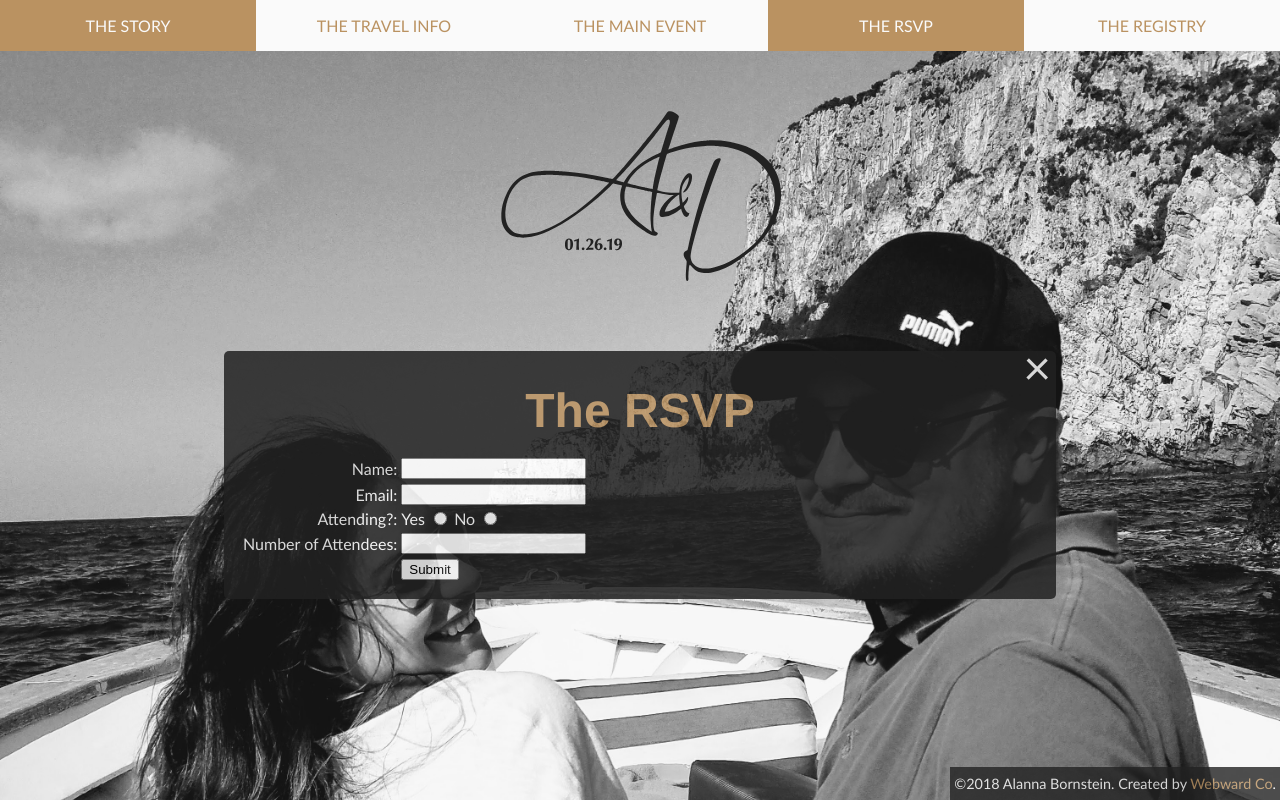
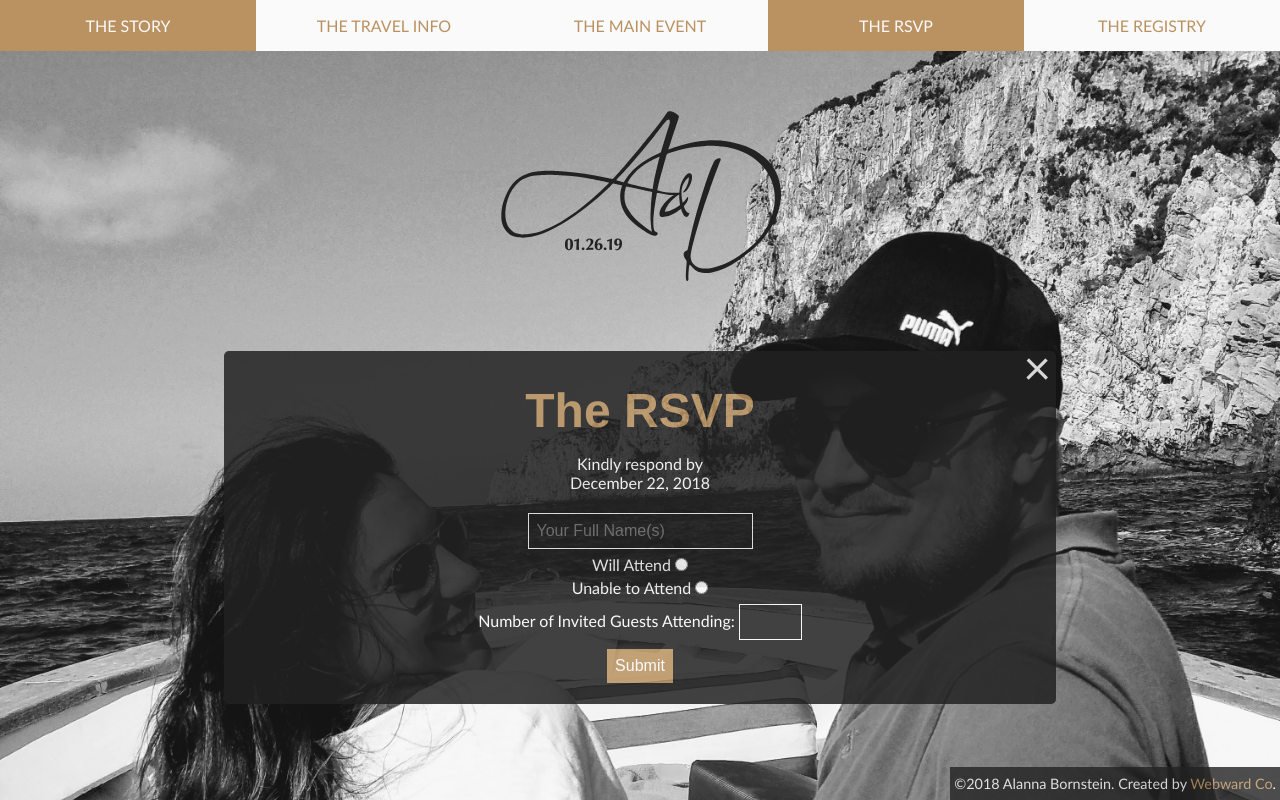
Before and after one commit to nhayward/ali-and-darren, a PHP site: page /rsvp/index.html in a window 1280 px wide. Run offline with PHP 8.4, Linux system fonts and the light colour scheme; some web fonts are replaced.

Commit message:
form improvements and two column content

```diff
--- a/css/style.css
+++ b/css/style.css
@@ -166,8 +166,25 @@ body {
       right: 5px;
       font-size: 3rem;
       cursor: pointer; }
-    body section#content-container #rsvp-form table td.label {
-      text-align: right; }
+    body section#content-container .column-section {
+      display: flex;
+      flex-flow: row wrap; }
+      body section#content-container .column-section .column {
+        flex: 0 1 50%; }
+    body section#content-container #rsvp-form {
+      text-align: center; }
+      body section#content-container #rsvp-form input {
+        border: 1px solid #fafafa;
+        background-color: transparent;
+        margin: 0.3rem auto;
+        padding: 0.5rem;
+        color: #fafafa;
+        font-size: 1rem; }
+        body section#content-container #rsvp-form input[name="phone"] {
+          display: none; }
+      body section#content-container #rsvp-form #rsvp-submit {
+        border: none;
+        background-color: #ba9261; }
   body footer {
     position: fixed;
     bottom: 0;
--- a/css/style.scss
+++ b/css/style.scss
@@ -246,18 +246,36 @@ body {
             cursor: pointer;
         }
 
+        .column-section {
+            display: flex;
+            flex-flow: row wrap;
+
+            .column {
+                flex: 0 1 50%;
+            }
+
+        }
+
         #rsvp-form {
+            text-align: center;
 
-            table {
+            input {
+                border: 1px solid $white;
+                background-color: transparent;
+                margin: 0.3rem auto;
+                padding: 0.5rem;
+                color: $white;
+                font-size: 1rem;
 
-                td {
-
-                    &.label {
-                        text-align: right;
-                    }
-
+                &[name="phone"] {
+                    display: none;
                 }
 
+            }
+
+            #rsvp-submit {
+                border: none;
+                background-color: $gold;
             }
 
         }
--- a/js/script.js
+++ b/js/script.js
@@ -33,6 +33,7 @@ $(document).ready(function() {
 
     $('#rsvp-form').submit(function(e) {
         e.preventDefault();
+        if ($('input[name="phone"]').val() == "") {
             $.getScript('/js/GSheetAsDB.min.js', function() {
                 $.holdReady(true);
                 var gsheet = {
@@ -49,6 +50,9 @@ $(document).ready(function() {
                 postDataToSheet(data, gsheet, false);
                 $('#content').html("Thanks for RSVP'ing!");
             });
+        } else {
+            alert("Go away, robot");
+        }
         return false;
     });
 
--- a/rsvp/index.html
+++ b/rsvp/index.html
@@ -379,50 +379,14 @@
 
         <section id="content">
             <h1 class="center">The RSVP</h1>
+            <p class="center">Kindly respond by<br>December 22, 2018</p>
             <form id="rsvp-form">
-                <table>
-                    <tbody>
-                        <tr>
-                            <td class="label">
-                                <label>Name:</label>
-                            </td>
-                            <td>
-                                <input type="text" name="name">
-                            </td>
-                        </tr>
-                        <tr>
-                            <td class="label">
-                                <label>Email:</label>
-                            </td>
-                            <td>
-                                <input type="text" name="email">
-                            </td>
-                        </tr>
-                        <tr>
-                            <td class="label">
-                                <label>Attending?:</label>
-                            </td>
-                            <td>
-                                <label>Yes <input type="radio" value="Yes" name="attending"></label>
-                                <label>No <input type="radio" value="No" name="attending"></label>
-                            </td>
-                        </tr>
-                        <tr>
-                            <td class="label">
-                                <label>Number of Attendees:</label>
-                            </td>
-                            <td>
-                                <input type="number" name="attendees">
-                            </td>
-                        </tr>
-                        <tr>
-                            <td></td>
-                            <td>
-                                <input type="submit" value="Submit">
-                            </td>
-                        </tr>
-                    </tbody>
-                </table>
+                <input type="text" name="name" placeholder="Your Full Name(s)" required><br>
+                <label>Will Attend <input type="radio" value="Yes" name="attending" required></label><br>
+                <label>Unable to Attend <input type="radio" value="No" name="attending" required></label><br>
+                Number of Invited Guests Attending: <input type="number" name="attendees" min="0" max="9" required><br>
+                <input type="text" name="phone" value="">
+                <input id="rsvp-submit" type="submit" value="Submit">
             </form>
         </section>
     </section>
```
Also changed, not shown: travel/index.html (+10 -2 lines). Lines whose indentation alone changed are shown as unchanged.
